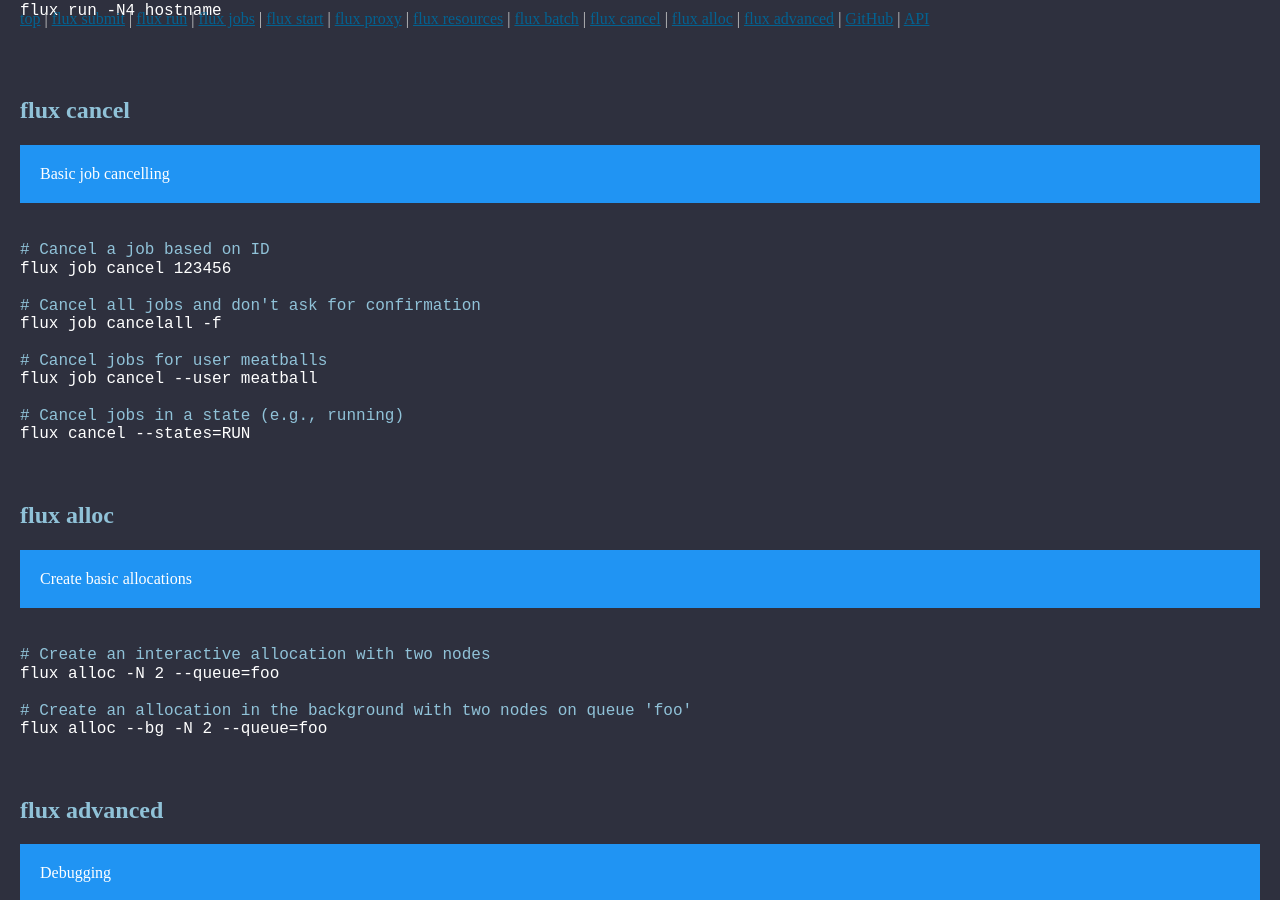
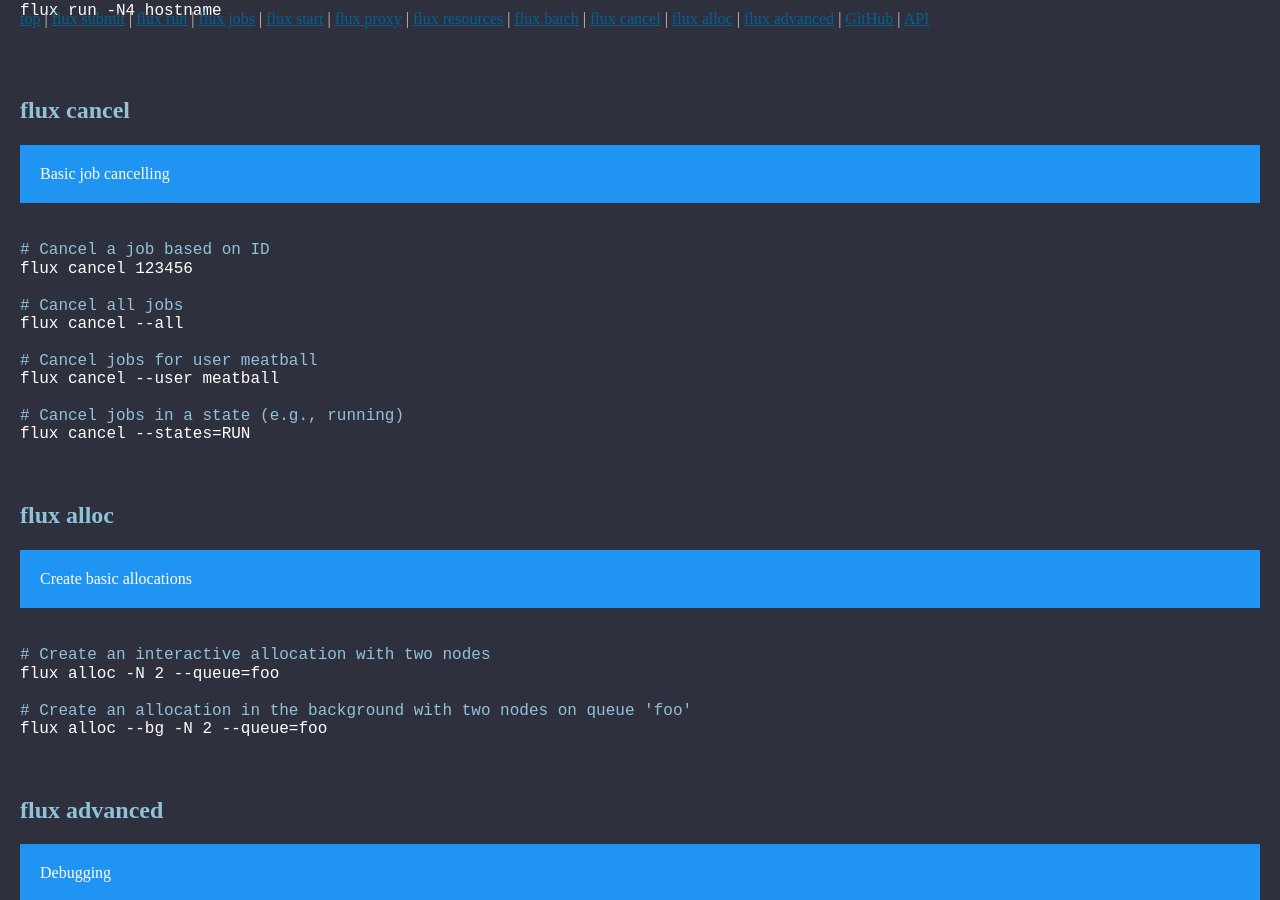
Before and after one commit to flux-framework/cheat-sheet, a Jekyll site: the page built from pages/index.md, in a window 1280 px wide and 900 px high, scrolled down 3008 px. Built offline with Jekyll 4.4.1, drawn with Linux system fonts in a browser that asks for light colours; nearby versions of some CDN libraries.

Commit message:
flux-commands: document flux cancel
Problem: We're trying to promote use of flux cancel instead of
flux job cancel.

Update cheat sheet to use flux cancel instead of flux job cancel.
Also update typo of username in example.

```diff
--- a/_data/flux-commands.yaml
+++ b/_data/flux-commands.yaml
@@ -103,11 +103,11 @@ commands:
       - name: Basic job cancelling
         items:
           - title: Cancel a job based on ID
-            command: flux job cancel 123456
-          - title: Cancel all jobs and don't ask for confirmation
-            command: flux job cancelall -f
-          - title: Cancel jobs for user meatballs
-            command: flux job cancel --user meatball
+            command: flux cancel 123456
+          - title: Cancel all jobs
+            command: flux cancel --all
+          - title: Cancel jobs for user meatball
+            command: flux cancel --user meatball
           - title: Cancel jobs in a state (e.g., running)
             command: flux cancel --states=RUN
 
```
